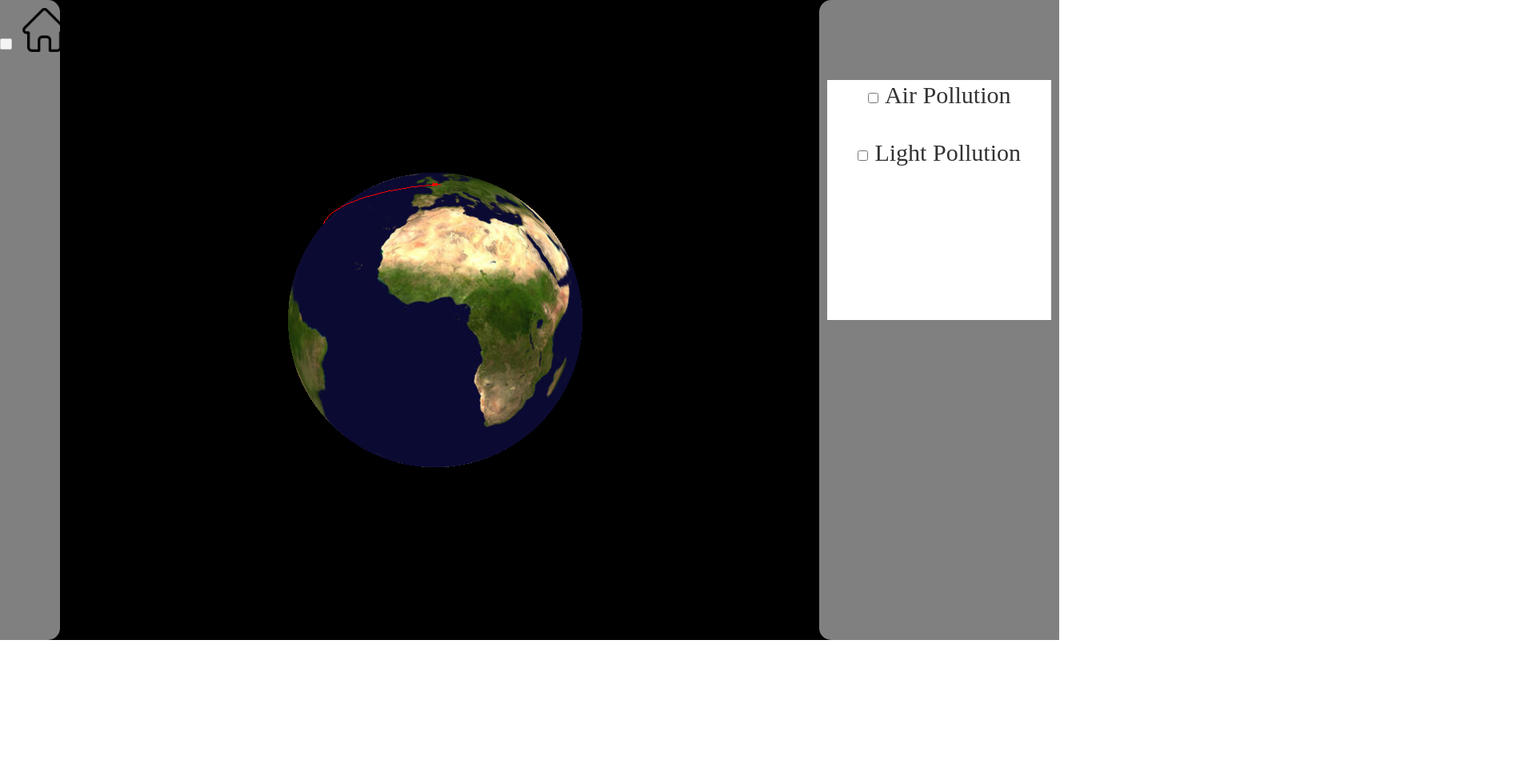
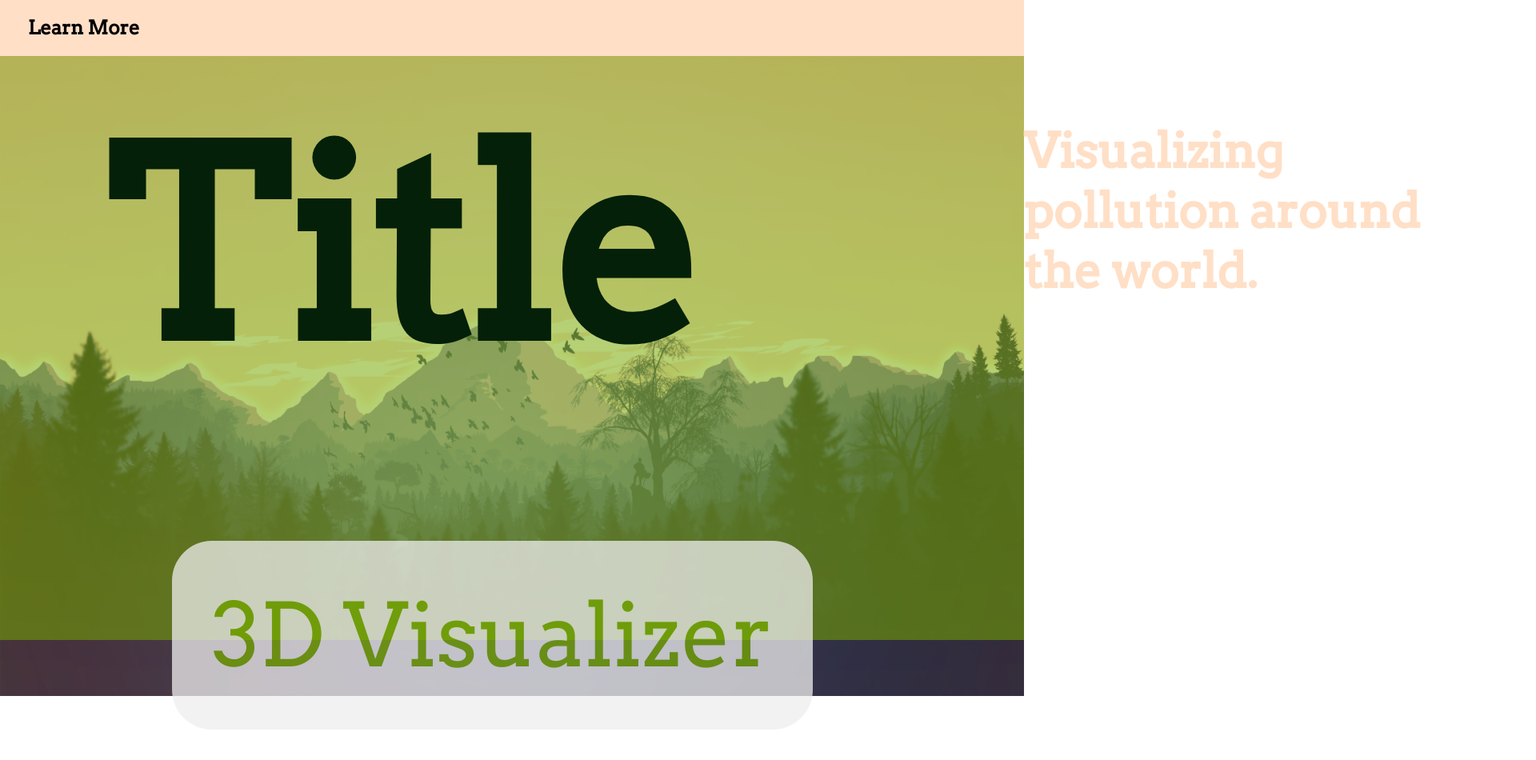
Before and after one commit to anirudhsnayak/PollutionVisualizer, a Svelte app: page / in a window 1280 px wide. Shown: the top 950 px of the page at 80% size, 1920 px wide, since content can reach past the window. Before the commit the page ends 800 px from the top, so only its background shows below. Built offline with nearby package versions, Linux system fonts and the light colour scheme.

Commit message:
Added makeshift router

```diff
--- a/package.json
+++ b/package.json
@@ -30,8 +30,11 @@
     "typescript": "^4.4.2"
   },
   "dependencies": {
+    "axios": "^1.1.3",
+    "csvtojson": "^2.0.10",
     "d3": "^7.4.0",
     "dompurify": "^2.3.6",
+    "fastify": "^4.9.2",
     "gh-pages": "^4.0.0",
     "marked": "^4.0.17",
     "polyfill": "^0.1.0",
--- a/src/app/globe/GlobeDisplay.svelte
+++ b/src/app/globe/GlobeDisplay.svelte
@@ -7,7 +7,7 @@ onMount(()=>{
     let globe = document.getElementById('globe');
     let heatmapCanvas = document.getElementById('heatmap');
     GlobeRenderer.linkHeatmapCanvas(heatmapCanvas);
-    Globe.init(globe, window.innerWidth*0.85, window.innerHeight);
+    Globe.init(globe, window.innerWidth - 200, window.innerHeight);
     //TODO: fix the above hack
 });
 </script>
--- a/src/app/home/Button.svelte
+++ b/src/app/home/Button.svelte
@@ -2,7 +2,7 @@
     import Router from "../../scripts/app/router/Router";
 </script>
 
-<button on:click={Router.navigate("globe")}>3D Visualizer</button>
+<button on:click={()=>{Router.navigate("globe")}}>3D Visualizer</button>
 
 <style type="text/scss">
     button {
--- a/src/app/visualizer/Globe.svelte
+++ b/src/app/visualizer/Globe.svelte
@@ -33,7 +33,7 @@
         top: 0;
     }
     .sidebar-left {
-        width: 20%;
+        width: 75px;
         left: 0;
     }
     .globe{
@@ -41,7 +41,7 @@
         overflow-y: hidden;
     }
     .sidebar-right {
-        width: 20%;
+        width: 300px;
         right: 0;
     }
 </style>
--- a/src/app/visualizer/SideBarLeft.svelte
+++ b/src/app/visualizer/SideBarLeft.svelte
@@ -3,10 +3,9 @@
 </script>
 
 <div id = "sidebar">
-    <button on:click={Router.navigate("home")}>
-
+    <button on:click={()=>{Router.navigate("home")}}>
+        <img src = "images/home-icon.png" alt = "yes" id = "home">
     </button>
-    <img src = "images/home-icon.png" alt = "yes" id = "home">
 </div>
 
 <style type="text/scss">
--- a/src/app/visualizer/SideBarRight.svelte
+++ b/src/app/visualizer/SideBarRight.svelte
@@ -25,7 +25,6 @@
         background-color: white;
         width: 280px;
         height: 300px;
-        margin:auto;
         position: relative;
         top: 100px;
         font-size: 30px;
--- /dev/null
+++ b/src/scripts/app/globe/GlobeDisplayManager.ts
@@ -0,0 +1,3 @@
+export default class GlobeDisplayManager{
+
+}
--- a/src/scripts/app/router/Router.ts
+++ b/src/scripts/app/router/Router.ts
@@ -6,6 +6,7 @@ export default class Router{
         this.callback = callback;
     }
     static navigate(page: string){
+        console.log("worked?");
         this.page = page;
         this.callback();
     }
```
Also changed, not shown: 1 other file (tests, documents, lock files or other folders).
